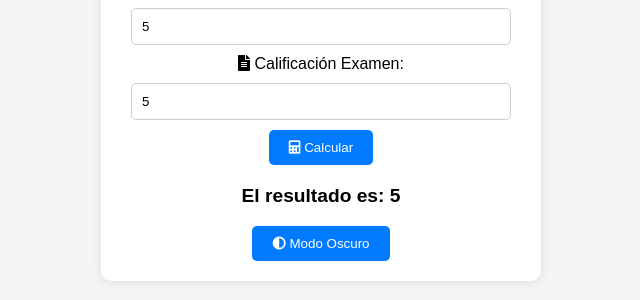
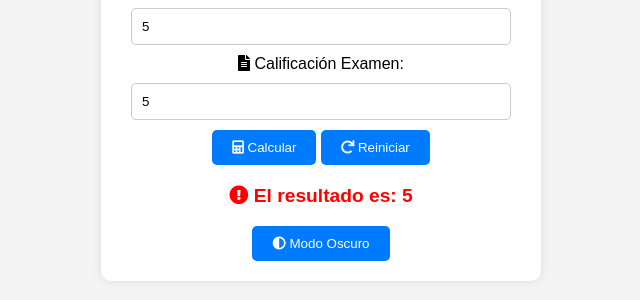
Before and after one commit to JollyJolli/Calcular-Calificacion, a plain HTML site: page index.html in a window 1280 px wide. Both pictures are taken after typing "5", "5" into the empty fields and a click on the button "Calcular". Shown: the part 338-638 px from the top of the page, without its empty margins (319-959 px from the left). Drawn offline with Linux system fonts and the light colour scheme.

Commit message:
Update index.html

```diff
--- a/index.html
+++ b/index.html
@@ -26,6 +26,7 @@
         box-shadow: 0 0 10px rgba(0, 0, 0, 0.1);
         max-width: 400px;
         width: 100%;
+        transition: background-color 0.3s ease;
     }
     input[type="number"] {
         padding: 10px;
@@ -67,6 +68,12 @@
         background-color: #555;
         color: #fff;
     }
+    .success {
+        font-weight: bold;
+    }
+    .danger {
+        color: red;
+    }
 </style>
 </head>
 <body>
@@ -81,6 +88,7 @@
         <input type="number" id="calificacionExamen" name="calificacionExamen" min="1" max="100">
         <br>
         <button type="button" onclick="calcularCalificacion()"><i class="fas fa-calculator"></i> Calcular</button>
+        <button type="button" onclick="resetForm()"><i class="fas fa-redo"></i> Reiniciar</button>
     </form>
     <div id="resultado"></div>
     <button onclick="toggleDarkMode()"><i class="fas fa-adjust"></i> Modo Oscuro</button>
@@ -110,7 +118,16 @@
         }
 
         const resultado = (classroom * 0.7) + (calificacionExamen * 0.3);
-        document.getElementById('resultado').innerHTML = `<p>El resultado es: ${resultado}</p>`;
+        if (resultado < 59.99) {
+            document.getElementById('resultado').innerHTML = `<p class="danger"><i class="fas fa-exclamation-circle"></i> El resultado es: ${resultado}</p>`;
+        } else {
+            document.getElementById('resultado').innerHTML = `<p class="success"><i class="fas fa-check-circle"></i> El resultado es: ${resultado}</p>`;
+        }
+    }
+
+    function resetForm() {
+        document.getElementById('calificacionForm').reset();
+        document.getElementById('resultado').innerHTML = '';
     }
 
     function toggleDarkMode() {
```
